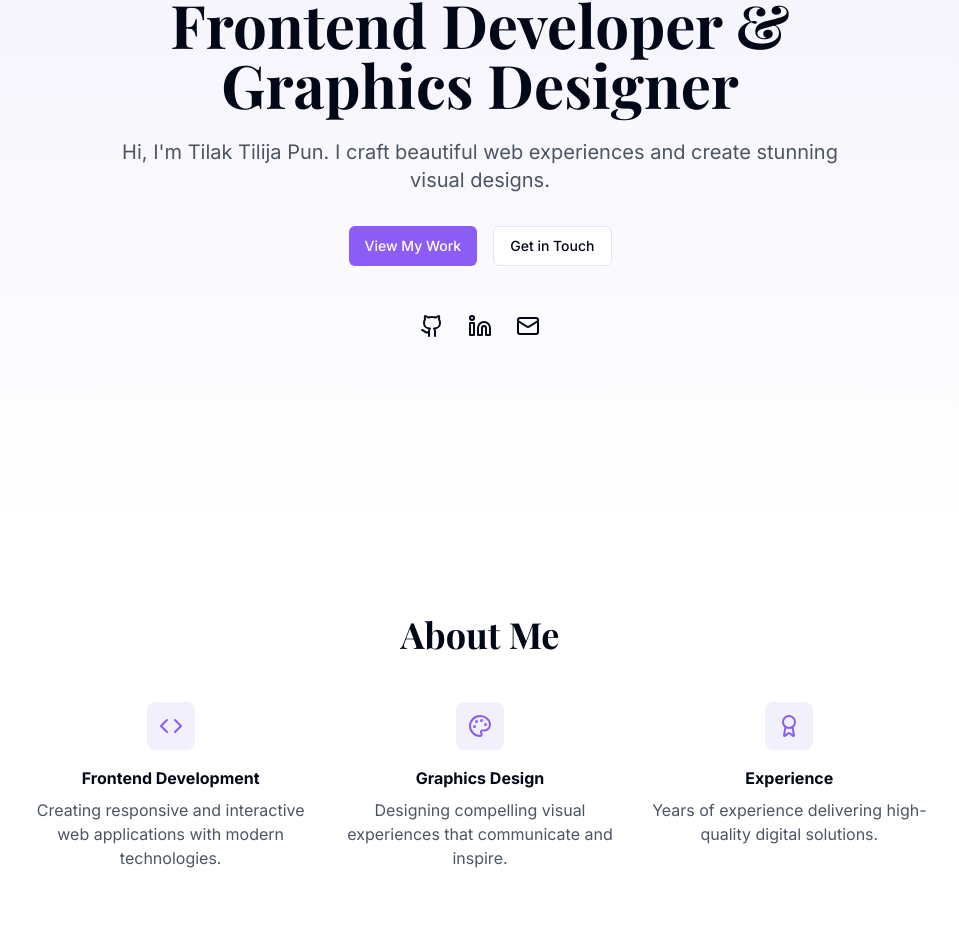
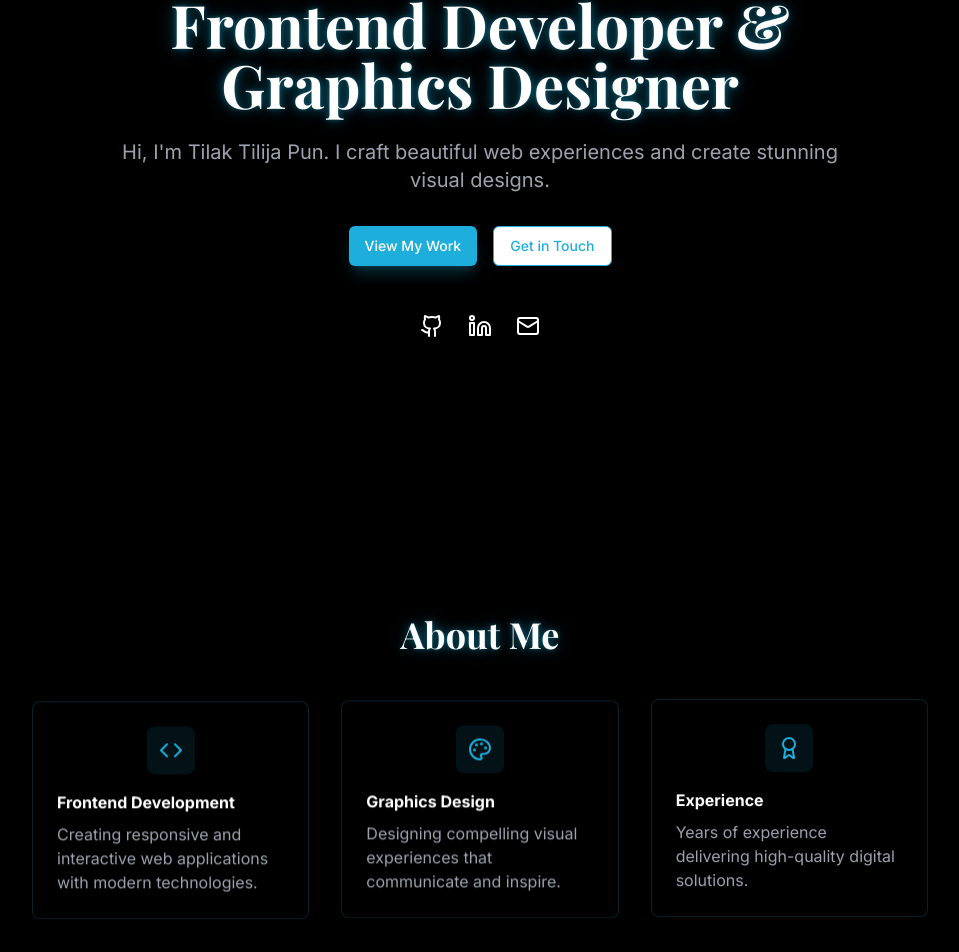
Before and after one commit to Tilaktilijapun/Portfolio, a React (Vite) app: page / in a window 1280 px wide. Shown: the part 266-1218 px from the top of the page, without its empty margins (160-1119 px from the left). Built offline with nearby package versions, Linux system fonts and the light colour scheme.

Commit message:
feat: Implement neonblue theme and effects
This commit introduces a new color theme (neonblue) and adds various effects and functionality enhancements.

```diff
--- a/src/components/About.tsx
+++ b/src/components/About.tsx
@@ -3,30 +3,32 @@ import { Award, Code, Palette } from "lucide-react";
 
 const About = () => {
   return (
-    <section id="about" className="py-20 bg-white">
+    <section id="about" className="py-20 bg-black">
       <div className="container mx-auto px-4">
-        <h2 className="text-3xl md:text-4xl font-playfair font-bold text-center mb-12">About Me</h2>
+        <h2 className="text-3xl md:text-4xl font-playfair font-bold text-center mb-12 text-white animate-neon-pulse">
+          About Me
+        </h2>
         <div className="grid md:grid-cols-3 gap-8 max-w-4xl mx-auto">
-          <div className="text-center">
-            <div className="w-12 h-12 bg-secondary rounded-lg flex items-center justify-center mx-auto mb-4">
+          <div className="p-6 rounded-lg bg-black/50 border border-neon/20 backdrop-blur-sm animate-float hover:border-primary/50 transition-colors">
+            <div className="w-12 h-12 bg-primary/10 rounded-lg flex items-center justify-center mx-auto mb-4">
               <Code className="h-6 w-6 text-primary" />
             </div>
-            <h3 className="font-bold mb-2">Frontend Development</h3>
-            <p className="text-gray-600">Creating responsive and interactive web applications with modern technologies.</p>
+            <h3 className="font-bold mb-2 text-white">Frontend Development</h3>
+            <p className="text-gray-400">Creating responsive and interactive web applications with modern technologies.</p>
           </div>
-          <div className="text-center">
-            <div className="w-12 h-12 bg-secondary rounded-lg flex items-center justify-center mx-auto mb-4">
+          <div className="p-6 rounded-lg bg-black/50 border border-neon/20 backdrop-blur-sm animate-float hover:border-primary/50 transition-colors" style={{ animationDelay: "0.2s" }}>
+            <div className="w-12 h-12 bg-primary/10 rounded-lg flex items-center justify-center mx-auto mb-4">
               <Palette className="h-6 w-6 text-primary" />
             </div>
-            <h3 className="font-bold mb-2">Graphics Design</h3>
-            <p className="text-gray-600">Designing compelling visual experiences that communicate and inspire.</p>
+            <h3 className="font-bold mb-2 text-white">Graphics Design</h3>
+            <p className="text-gray-400">Designing compelling visual experiences that communicate and inspire.</p>
           </div>
-          <div className="text-center">
-            <div className="w-12 h-12 bg-secondary rounded-lg flex items-center justify-center mx-auto mb-4">
+          <div className="p-6 rounded-lg bg-black/50 border border-neon/20 backdrop-blur-sm animate-float hover:border-primary/50 transition-colors" style={{ animationDelay: "0.4s" }}>
+            <div className="w-12 h-12 bg-primary/10 rounded-lg flex items-center justify-center mx-auto mb-4">
               <Award className="h-6 w-6 text-primary" />
             </div>
-            <h3 className="font-bold mb-2">Experience</h3>
-            <p className="text-gray-600">Years of experience delivering high-quality digital solutions.</p>
+            <h3 className="font-bold mb-2 text-white">Experience</h3>
+            <p className="text-gray-400">Years of experience delivering high-quality digital solutions.</p>
           </div>
         </div>
       </div>
--- a/src/components/Hero.tsx
+++ b/src/components/Hero.tsx
@@ -4,32 +4,53 @@ import { Button } from "@/components/ui/button";
 
 const Hero = () => {
   return (
-    <section className="min-h-screen flex items-center pt-16 bg-gradient-to-b from-secondary to-white">
+    <section className="min-h-screen flex items-center pt-16 bg-black">
       <div className="container mx-auto px-4">
         <div className="max-w-3xl mx-auto text-center">
-          <h1 className="text-4xl md:text-6xl font-playfair font-bold mb-6 animate-fade-in">
+          <h1 className="text-4xl md:text-6xl font-playfair font-bold mb-6 animate-neon-pulse text-white">
             Frontend Developer & <br />
             Graphics Designer
           </h1>
-          <p className="text-lg md:text-xl text-gray-600 mb-8 animate-slide-in">
+          <p className="text-lg md:text-xl text-gray-400 mb-8 animate-slide-in">
             Hi, I'm Tilak Tilija Pun. I craft beautiful web experiences and create stunning visual designs.
           </p>
           <div className="flex gap-4 justify-center mb-12 animate-slide-in">
-            <Button variant="default" asChild>
+            <Button
+              variant="default"
+              className="bg-primary hover:bg-primary/80 text-white shadow-lg shadow-primary/25"
+              asChild
+            >
               <a href="#portfolio">View My Work</a>
             </Button>
-            <Button variant="outline" asChild>
+            <Button
+              variant="outline"
+              className="border-primary text-primary hover:bg-primary/10"
+              asChild
+            >
               <a href="#contact">Get in Touch</a>
             </Button>
           </div>
           <div className="flex gap-6 justify-center animate-fade-in">
-            <a href="https://github.com" target="_blank" rel="noopener noreferrer" className="hover:text-primary transition-colors">
+            <a
+              href="https://github.com"
+              target="_blank"
+              rel="noopener noreferrer"
+              className="text-white hover:text-primary transition-colors"
+            >
               <Github className="h-6 w-6" />
             </a>
-            <a href="https://linkedin.com" target="_blank" rel="noopener noreferrer" className="hover:text-primary transition-colors">
+            <a
+              href="https://linkedin.com"
+              target="_blank"
+              rel="noopener noreferrer"
+              className="text-white hover:text-primary transition-colors"
+            >
               <Linkedin className="h-6 w-6" />
             </a>
-            <a href="mailto:contact@example.com" className="hover:text-primary transition-colors">
+            <a
+              href="mailto:contact@example.com"
+              className="text-white hover:text-primary transition-colors"
+            >
               <Mail className="h-6 w-6" />
             </a>
           </div>
--- a/src/components/Navbar.tsx
+++ b/src/components/Navbar.tsx
@@ -4,18 +4,18 @@ import { Button } from "@/components/ui/button";
 
 const Navbar = () => {
   return (
-    <nav className="fixed top-0 w-full bg-white/80 backdrop-blur-sm z-50 border-b">
+    <nav className="fixed top-0 w-full bg-black/80 backdrop-blur-sm z-50 border-b border-neon/20">
       <div className="container mx-auto px-4 h-16 flex items-center justify-between">
-        <a href="#" className="text-xl font-playfair font-bold">
+        <a href="#" className="text-xl font-playfair font-bold text-white animate-neon-pulse">
           Tilak.dev
         </a>
         <div className="hidden md:flex gap-8">
-          <a href="#about" className="hover:text-primary transition-colors">About</a>
-          <a href="#skills" className="hover:text-primary transition-colors">Skills</a>
-          <a href="#portfolio" className="hover:text-primary transition-colors">Portfolio</a>
-          <a href="#contact" className="hover:text-primary transition-colors">Contact</a>
+          <a href="#about" className="text-white hover:text-primary transition-colors">About</a>
+          <a href="#skills" className="text-white hover:text-primary transition-colors">Skills</a>
+          <a href="#portfolio" className="text-white hover:text-primary transition-colors">Portfolio</a>
+          <a href="#contact" className="text-white hover:text-primary transition-colors">Contact</a>
         </div>
-        <Button variant="ghost" size="icon" className="md:hidden">
+        <Button variant="ghost" size="icon" className="md:hidden text-white hover:text-primary">
           <Menu className="h-6 w-6" />
         </Button>
       </div>
--- a/src/pages/Index.tsx
+++ b/src/pages/Index.tsx
@@ -5,7 +5,7 @@ import About from "@/components/About";
 
 const Index = () => {
   return (
-    <div className="min-h-screen bg-white">
+    <div className="min-h-screen bg-black text-white">
       <Navbar />
       <Hero />
       <About />
--- a/tailwind.config.ts
+++ b/tailwind.config.ts
@@ -30,17 +30,23 @@ export default {
         background: "hsl(var(--background))",
         foreground: "hsl(var(--foreground))",
         primary: {
-          DEFAULT: "#8B5CF6",
+          DEFAULT: "#1EAEDB",
           foreground: "#FFFFFF",
         },
         secondary: {
-          DEFAULT: "#F1F0FB",
-          foreground: "#1A1F2C",
+          DEFAULT: "#000000",
+          foreground: "#FFFFFF",
+        },
+        neon: {
+          DEFAULT: "#1EAEDB",
+          glow: "#1EAEDB80",
         },
       },
       animation: {
         "fade-in": "fade-in 0.5s ease-out",
         "slide-in": "slide-in 0.5s ease-out",
+        "neon-pulse": "neon-pulse 2s infinite",
+        "float": "float 6s ease-in-out infinite",
       },
       keyframes: {
         "fade-in": {
@@ -51,6 +57,18 @@ export default {
           "0%": { transform: "translateY(20px)", opacity: "0" },
           "100%": { transform: "translateY(0)", opacity: "1" },
         },
+        "neon-pulse": {
+          "0%, 100%": {
+            textShadow: "0 0 4px #1EAEDB40, 0 0 11px #1EAEDB40, 0 0 19px #1EAEDB40",
+          },
+          "50%": {
+            textShadow: "0 0 4px #1EAEDB, 0 0 11px #1EAEDB, 0 0 19px #1EAEDB",
+          },
+        },
+        "float": {
+          "0%, 100%": { transform: "translateY(0)" },
+          "50%": { transform: "translateY(-20px)" },
+        },
       },
     },
   },
```
